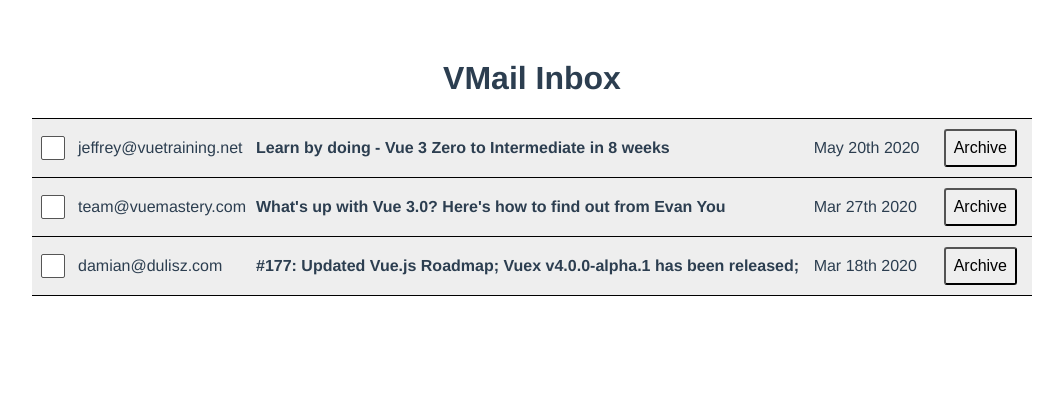
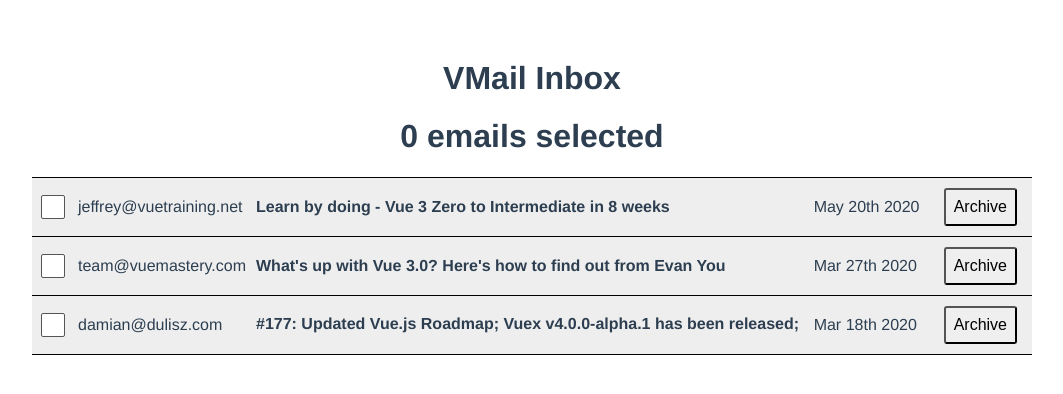
Before and after one commit to hsimao/vue3-email, a Vue app: page / in a window 1280 px wide. Shown: the top 394 px of the page, without its empty margins (108-1171 px from the left). Built offline with nearby package versions, Linux system fonts and the light colour scheme; data requests are answered from the project's data file.

Commit message:
add: added email selection composables

```diff
--- a/src/components/MailTable.vue
+++ b/src/components/MailTable.vue
@@ -1,25 +1,25 @@
 <template>
+  <h1>{{ emailSelection.emails.size }} emails selected</h1>
   <table class="mail-table">
     <tbody>
       <tr v-for="email in unarchivedEmails"
         :key="email.id"
-        :class="['clickable', email.read ? 'read' : '']"
-        @click="openEmail(email)">
-        <td><input type="checkbox" /></td>
-        <td>{{ email.from }}</td>
+        :class="['clickable', email.read ? 'read' : '']">
         <td>
-          <p>
-            <strong>{{ email.subject }}</strong>
-          </p>
+          <input type="checkbox"
+            @click="emailSelection.toggle(email)"
+            :selected="emailSelection.emails.has(email)" />
         </td>
-        <td class="date">
+        <td @click="openEmail(email)">{{ email.from }}</td>
+        <td @click="openEmail(email)">
+          <p><strong>{{ email.subject }}</strong></p>
+        </td>
+        <td class="date"
+          @click="openEmail(email)">
           {{ format(new Date(email.sentAt), 'MMM do yyyy') }}
         </td>
         <td>
-          <button
-            @click="archiveEmail(email)">
-            Archive
-          </button>
+          <button @click="archiveEmail(email)">Archive</button>
         </td>
       </tr>
     </tbody>
@@ -34,10 +34,10 @@
 <script>
 import { format, getTime } from 'date-fns';
 import axios from 'axios';
-import { ref, computed } from 'vue';
+import { ref, reactive, computed } from 'vue';
 import MailView from '@/components/MailView.vue';
 import ModalView from '@/components/ModalView';
-
+import useEmailSelection from '@/composables/useEmailSelection';
 const baseUrl = 'http://localhost:3000';
 
 export default {
@@ -117,11 +117,11 @@
       openEmail,
       archiveEmail,
       currentEmail,
-      changeEmail
+      changeEmail,
+      emailSelection: useEmailSelection()
     };
   }
 };
 </script>
 
-<style scoped>
-</style>
+<style scoped></style>
--- /dev/null
+++ b/src/composables/useEmailSelection.js
@@ -0,0 +1,19 @@
+import { reactive } from 'vue';
+
+const emails = reactive(new Set());
+
+function emailSelection() {
+  const toggle = email => {
+    if (emails.has(email)) {
+      emails.delete(email);
+    } else {
+      emails.add(email);
+    }
+  };
+  return {
+    emails,
+    toggle
+  };
+}
+
+export default emailSelection;
```
